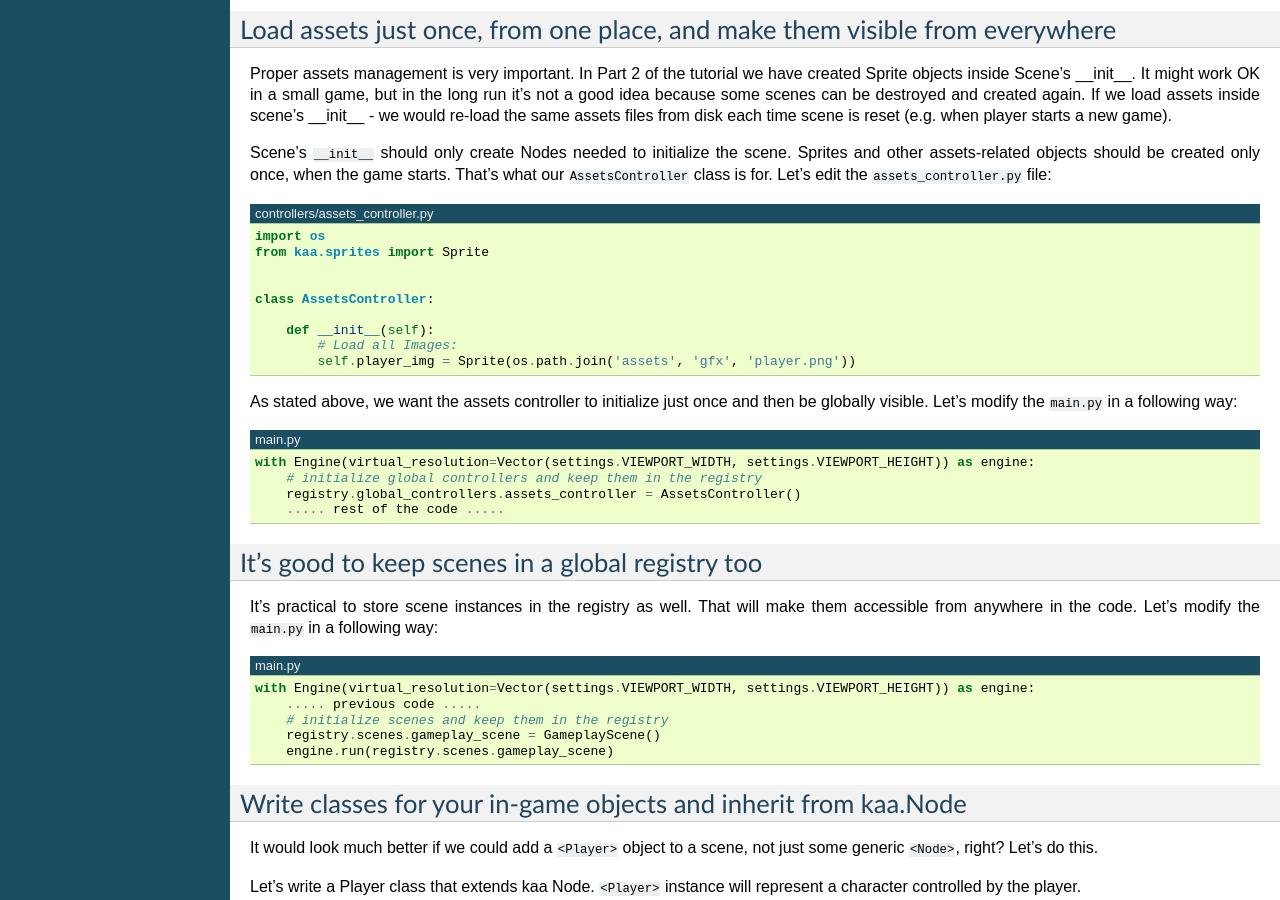
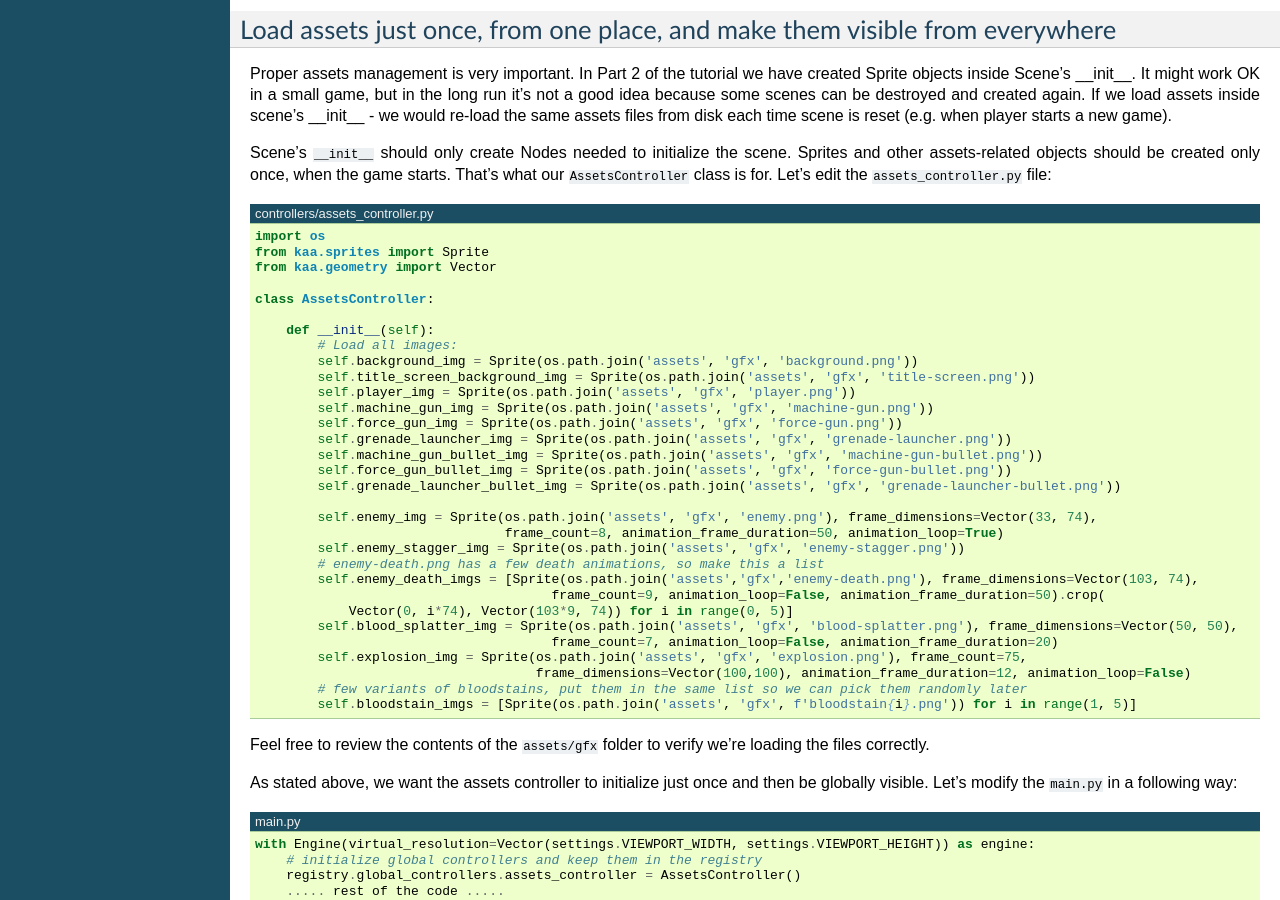
Before and after one commit to kaaengine/kaa, a Sphinx documentation site: the page built from docs/tutorial/part03.rst, in a window 1280 px wide and 900 px high, scrolled down 2391 px. Built offline with Sphinx 7.4.7, drawn with Linux system fonts in a browser that asks for light colours.

Commit message:
added few missing parts, added link to the tutorial git repo

```diff
--- a/docs/tutorial/part01.rst
+++ b/docs/tutorial/part01.rst
@@ -8,8 +8,8 @@ basic AI, HUD display and multiple scenes. You will be surprised how easy and in
 Parts 1 and 2 are explaining basic concepts of the engine - you shouldn't skip them, even if you're an experienced
 developer. The actual game development starts in Part 3.
 
-We encourage you to make experiments on your own during the tutorial. Each part ends with a complete code listing, so
-if you get lost in the process, you're safe: just grab the code and move on to the next part.
+We encourage you to make experiments on your own during the tutorial. If you get lost in the process,
+just check out the tutorial code - `it's available in this git repository <https://github.com/PawelRoman/kaa-tutorial>`_
 
 Have fun!
 
--- a/docs/tutorial/part03.rst
+++ b/docs/tutorial/part03.rst
@@ -162,14 +162,37 @@ Let's edit the :code:`assets_controller.py` file:
 
     import os
     from kaa.sprites import Sprite
-
+    from kaa.geometry import Vector
 
     class AssetsController:
 
         def __init__(self):
-            # Load all Images:
+            # Load all images:
+            self.background_img = Sprite(os.path.join('assets', 'gfx', 'background.png'))
+            self.title_screen_background_img = Sprite(os.path.join('assets', 'gfx', 'title-screen.png'))
             self.player_img = Sprite(os.path.join('assets', 'gfx', 'player.png'))
+            self.machine_gun_img = Sprite(os.path.join('assets', 'gfx', 'machine-gun.png'))
+            self.force_gun_img = Sprite(os.path.join('assets', 'gfx', 'force-gun.png'))
+            self.grenade_launcher_img = Sprite(os.path.join('assets', 'gfx', 'grenade-launcher.png'))
+            self.machine_gun_bullet_img = Sprite(os.path.join('assets', 'gfx', 'machine-gun-bullet.png'))
+            self.force_gun_bullet_img = Sprite(os.path.join('assets', 'gfx', 'force-gun-bullet.png'))
+            self.grenade_launcher_bullet_img = Sprite(os.path.join('assets', 'gfx', 'grenade-launcher-bullet.png'))
 
+            self.enemy_img = Sprite(os.path.join('assets', 'gfx', 'enemy.png'), frame_dimensions=Vector(33, 74),
+                                    frame_count=8, animation_frame_duration=50, animation_loop=True)
+            self.enemy_stagger_img = Sprite(os.path.join('assets', 'gfx', 'enemy-stagger.png'))
+            # enemy-death.png has a few death animations, so make this a list
+            self.enemy_death_imgs = [Sprite(os.path.join('assets','gfx','enemy-death.png'), frame_dimensions=Vector(103, 74),
+                                          frame_count=9, animation_loop=False, animation_frame_duration=50).crop(
+                Vector(0, i*74), Vector(103*9, 74)) for i in range(0, 5)]
+            self.blood_splatter_img = Sprite(os.path.join('assets', 'gfx', 'blood-splatter.png'), frame_dimensions=Vector(50, 50),
+                                          frame_count=7, animation_loop=False, animation_frame_duration=20)
+            self.explosion_img = Sprite(os.path.join('assets', 'gfx', 'explosion.png'), frame_count=75,
+                                        frame_dimensions=Vector(100,100), animation_frame_duration=12, animation_loop=False)
+            # few variants of bloodstains, put them in the same list so we can pick them randomly later
+            self.bloodstain_imgs = [Sprite(os.path.join('assets', 'gfx', f'bloodstain{i}.png')) for i in range(1, 5)]
+
+Feel free to review the contents of the :code:`assets/gfx` folder to verify we're loading the files correctly.
 
 As stated above, we want the assets controller to initialize just once and then be globally visible.
 Let's modify the :code:`main.py` in a following way:
```
Also changed, not shown: docs/tutorial/part07.rst (+15 -0 lines).
